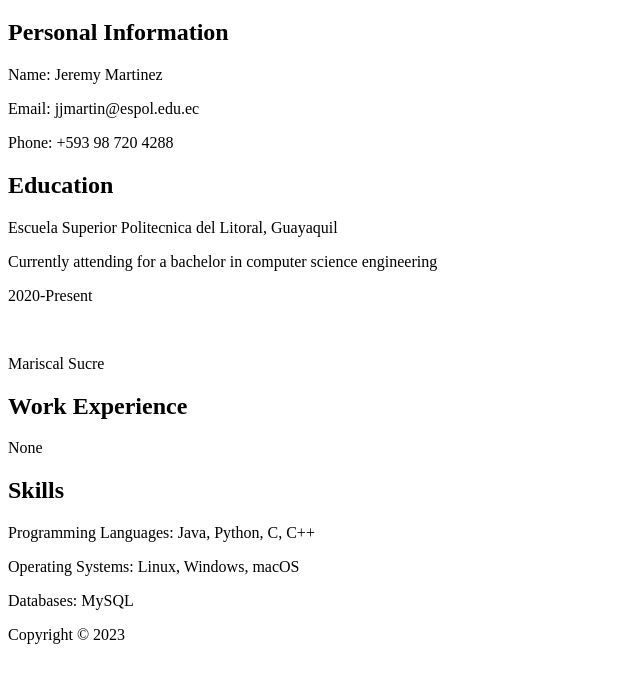
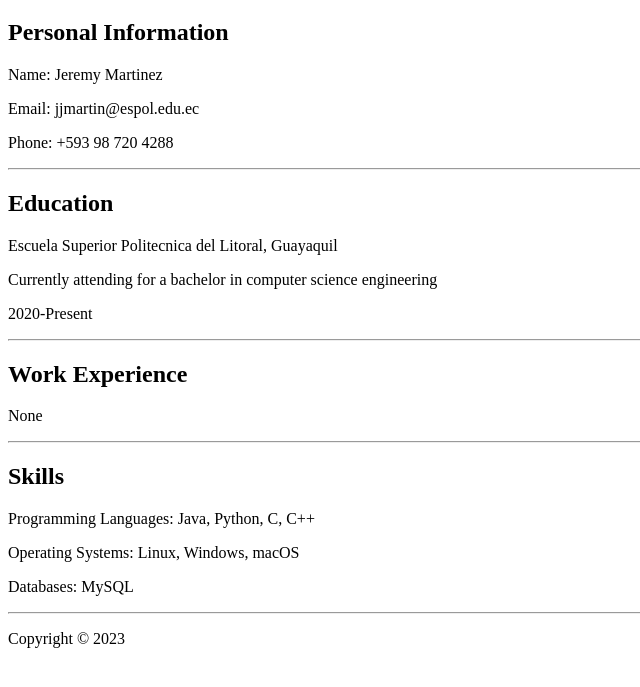
Before and after one commit to jeremymartinez01/curriculum, a plain HTML site: page index.html in a window 1280 px wide. Shown: the part 61-748 px from the top of the page, without its empty margins (0-640 px from the left). Drawn offline with Linux system fonts and the light colour scheme.

Commit message:
Update index.html

```diff
--- a/index.html
+++ b/index.html
@@ -15,24 +15,26 @@
 <p>Name: Jeremy Martinez</p>
 <p>Email: jjmartin@espol.edu.ec</p>
 <p>Phone: +593 98 720 4288</p>
+<hr>
 </section>
 <section>
 <h2>Education</h2>
 <p>Escuela Superior Politecnica del Litoral, Guayaquil</p>
 <p>Currently attending for a bachelor in computer science engineering</p>
 <p>2020-Present</p>
-<br>
-<p>Mariscal Sucre</p>
+<hr>
 </section>
 <section>
 <h2>Work Experience</h2>
 <p>None</p>
+<hr>
 </section>
 <section>
 <h2>Skills</h2>
 <p>Programming Languages: Java, Python, C, C++</p>
 <p>Operating Systems: Linux, Windows, macOS</p>
 <p>Databases: MySQL</p>
+<hr>
 </section>
 </main>
 <footer>
```
